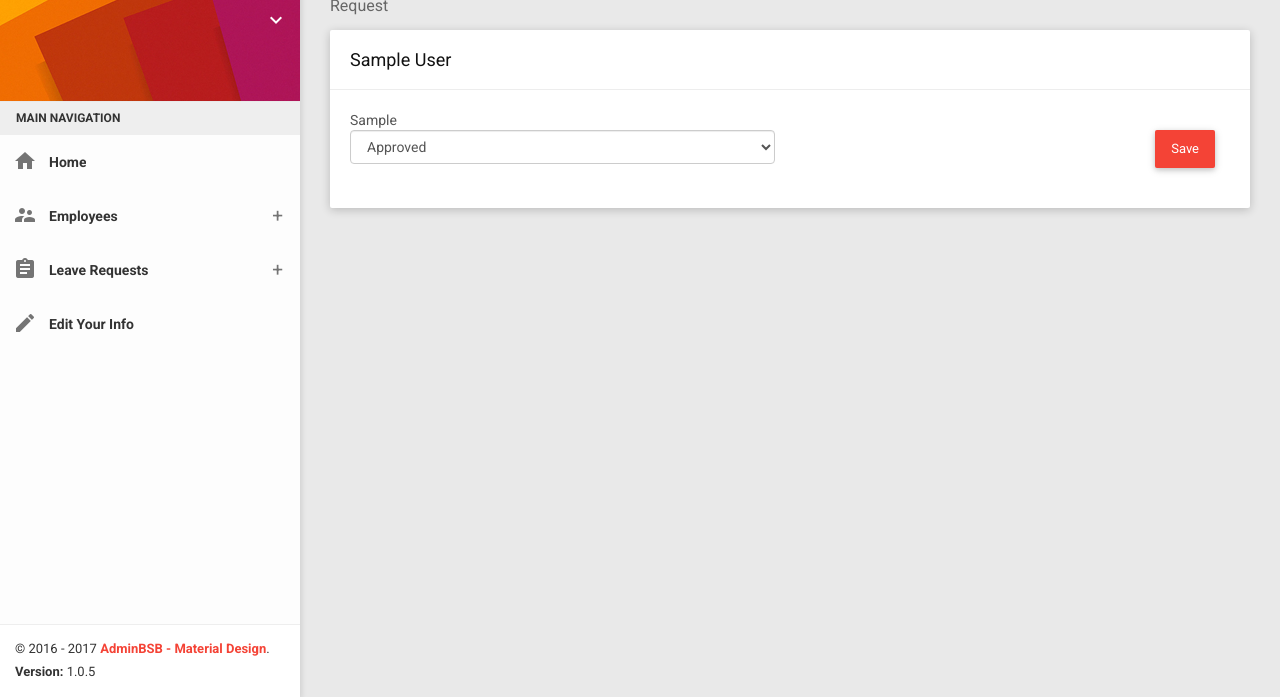
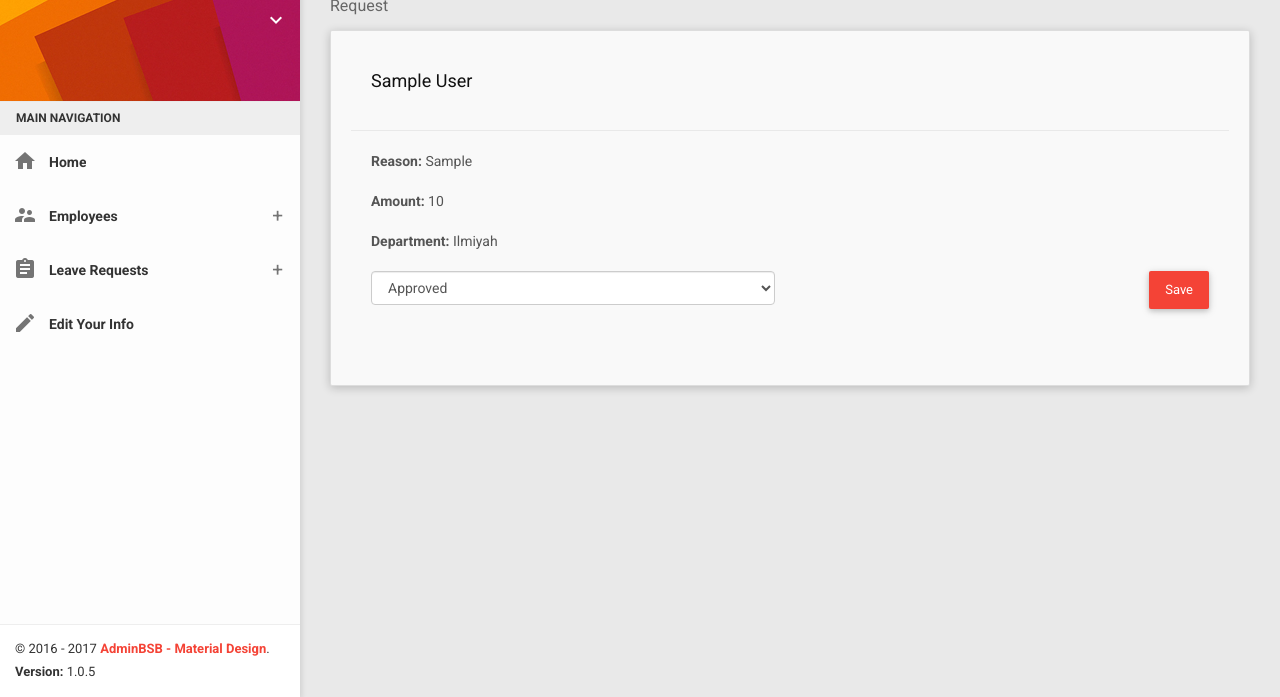
Before and after one commit to HusainSuksar/ExpenseApplication, a Django app: template templates/leave_requests/detail.html in a window 1280 px wide. Shown: the part 103-800 px from the top of the page. Run offline with Django 3.2, Linux system fonts and the light colour scheme; the template is opened without the code that fills it: values that come from a table or form of the project are taken from there, others are empty; tables that the repository leaves empty hold one stand-in row (values such as "Sample post"); some libraries are stand-ins or nearby versions.

Commit message:
Update detail.html

```diff
--- a/templates/leave_requests/detail.html
+++ b/templates/leave_requests/detail.html
@@ -9,19 +9,27 @@
             </div>
             <div class="row clearfix">
                 <div class="col-lg-12 col-md-12 col-sm-12 col-xs-12">
-                    <div class="card">
+                    <div class="card" style="border: 1px solid #ddd; padding: 20px; background-color: #f9f9f9;">
                         <div class="header">
-                            <h2>
+                            <h2 style="margin-bottom: 20px;">
                                 {{ leave_request.user }}
                             </h2>
                         </div>
                         <div class="body">
-                            {{ leave_request.reason|safe }}
+                            <div style="margin-bottom: 20px;">
+                                <strong>Reason:</strong> {{ leave_request.reason|safe }}
+                            </div>
+                            <div style="margin-bottom: 20px;">
+                                <strong>Amount:</strong> {{ leave_request.amount }}
+                            </div>
+                            <div style="margin-bottom: 20px;">
+                                <strong>Department:</strong> {{ leave_request.get_department_display }}
+                            </div>
                             <div class="row">
                                 <form method="post">
-                                {% csrf_token %}
+                                    {% csrf_token %}
                                     <div class="col-sm-6">
-                                        <select name="status" class="form-control show-tick">
+                                        <select name="status" class="form-control show-tick" style="margin-bottom: 20px;">
                                             {% for s in leave_request.STATUS %}
                                                 {% if leave_request.status == s.0 %}
                                                     <option selected value="{{ s.0 }}">{{ s.1 }}</option>
@@ -32,15 +40,13 @@
                                         </select>
                                     </div>
                                     <div class="col-sm-6">
-                                        <div style="float: right;margin-right: 15px;">
-                                            <input type="submit" class="btn bg-red btn-block btn-lg waves-effect"
-                                                   value="Save">
+                                        <div style="float: right;">
+                                            <input type="submit" class="btn bg-red btn-block btn-lg waves-effect" value="Save">
                                         </div>
                                     </div>
                                 </form>
                             </div>
                         </div>
-
                     </div>
                 </div>
             </div>
```
